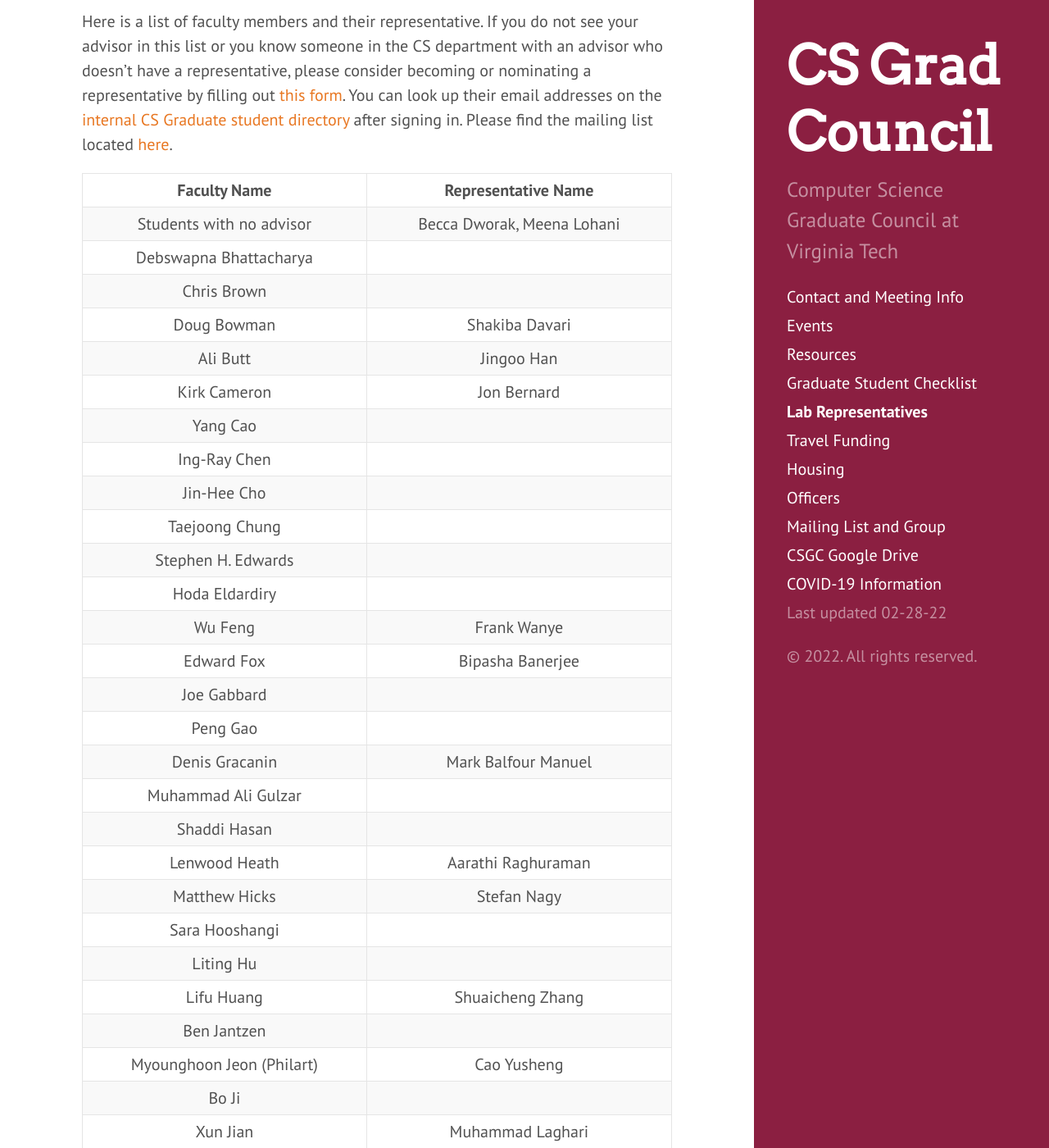
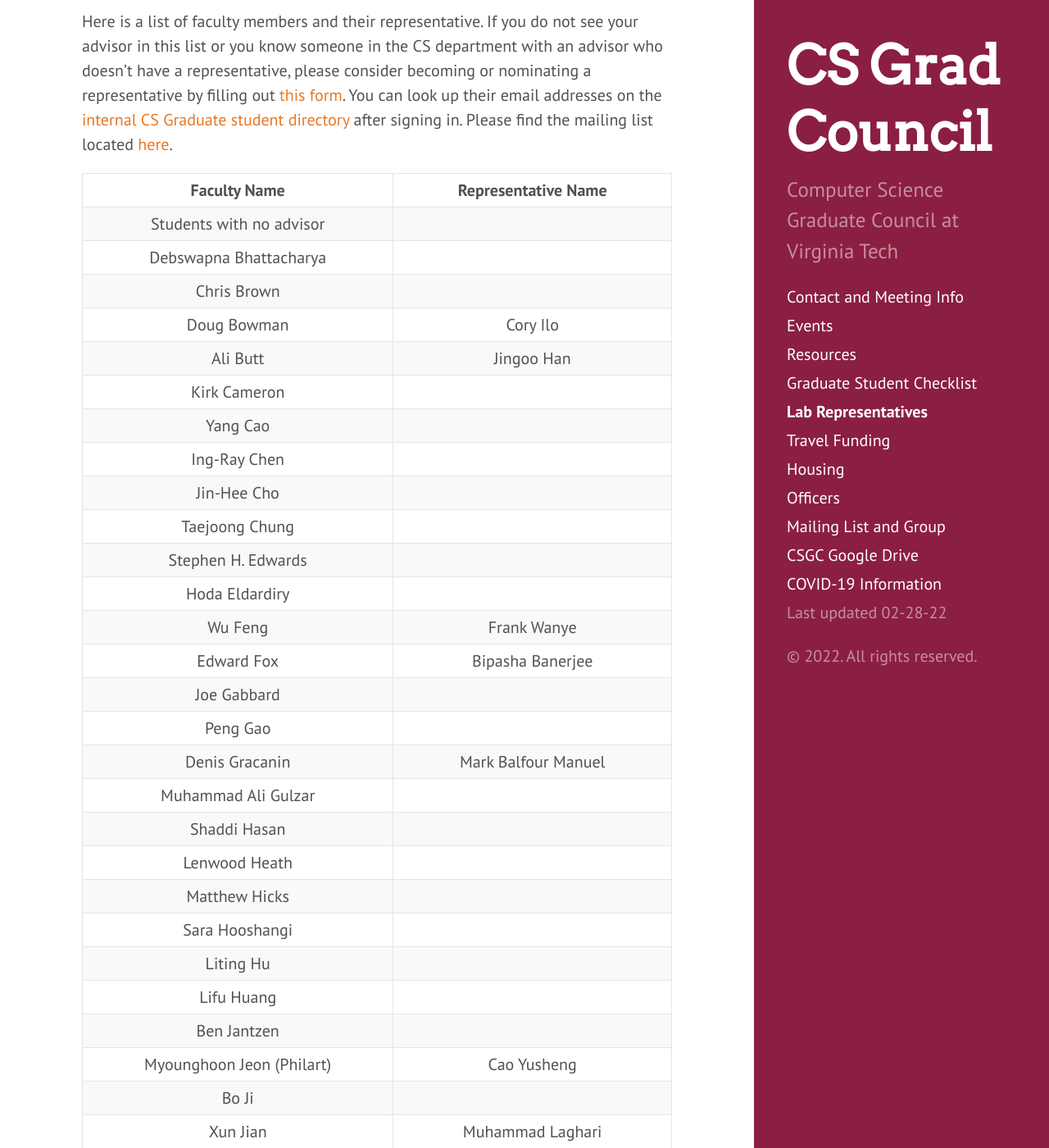
Before and after one commit to CSGraduateCouncil-VirginiaTech/csgc-website, a Jekyll site: the page built from labrepresentative.md, in a window 1280 px wide and 1400 px high, scrolled down 374 px. Shown: the whole window at 82% size. Built offline with Jekyll 4.4.1, drawn with Linux system fonts in a browser that asks for light colours; some of the changed text lies outside the part shown.

Commit message:
Update lab representatives
Updates the lab representatives based on survey data from last year: https://docs.google.com/spreadsheets/d/1C57KeuvpNayW8dplalCy0G_iaBgKVepddMA5yiserf0/edit#gid=92495973

A couple labs were removed because the professor is no longer at VT, and people who asked to be opted out were removed.

```diff
--- a/labrepresentative.md
+++ b/labrepresentative.md
@@ -16,12 +16,12 @@
 
 Faculty Name | Representative Name
 :---: | :---:
-Students with no advisor | Becca Dworak, Meena Lohani
+Students with no advisor |
 Debswapna Bhattacharya |
 Chris Brown |
-Doug Bowman | Shakiba Davari
+Doug Bowman | Cory Ilo
 Ali Butt | Jingoo Han
-Kirk Cameron | Jon Bernard
+Kirk Cameron |
 Yang Cao |
 Ing-Ray Chen |
 Jin-Hee Cho |
@@ -35,11 +35,11 @@
 Denis Gracanin | Mark Balfour Manuel
 Muhammad Ali Gulzar |
 Shaddi Hasan |
-Lenwood Heath | Aarathi Raghuraman
-Matthew Hicks | Stefan Nagy
+Lenwood Heath |
+Matthew Hicks |
 Sara Hooshangi |
 Liting Hu |
-Lifu Huang | Shuaicheng Zhang
+Lifu Huang |
 Ben Jantzen |
 Myounghoon Jeon (Philart) | Cao Yusheng
 Bo Ji |
```
Also changed, not shown: other parts of labrepresentative.md (+2 -4 lines).
